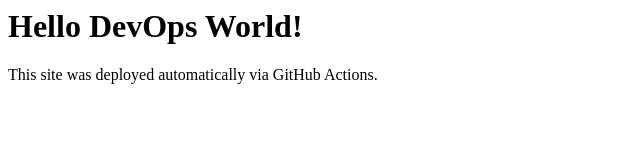
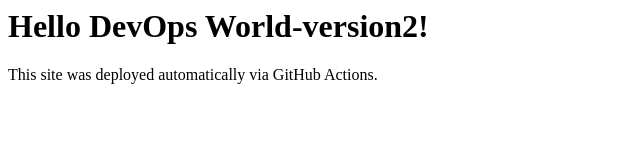
Before and after one commit to eyalvoulichman-source/aws-study-01, a plain HTML site: page index.html in a window 1280 px wide. Shown: the whole page, without its empty margins (0-640 px from the left). Drawn offline with Linux system fonts and the light colour scheme.

Commit message:
Update index.html

```diff
--- a/index.html
+++ b/index.html
@@ -1,2 +1,2 @@
-<h1>Hello DevOps World!</h1>
+<h1>Hello DevOps World-version2!</h1>
 <p>This site was deployed automatically via GitHub Actions.</p>
```
